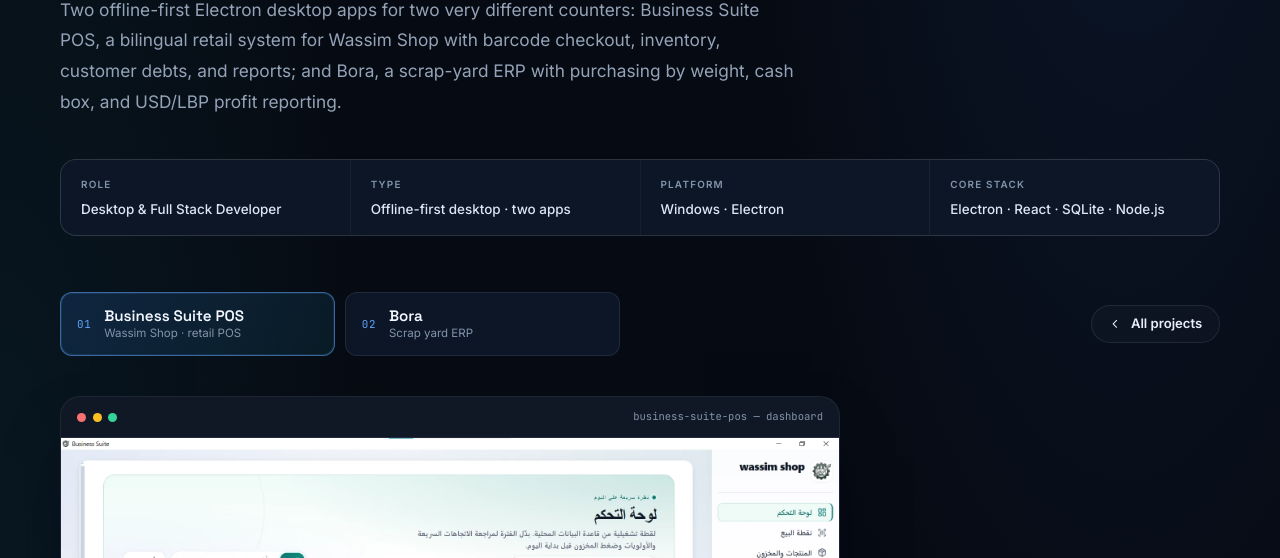
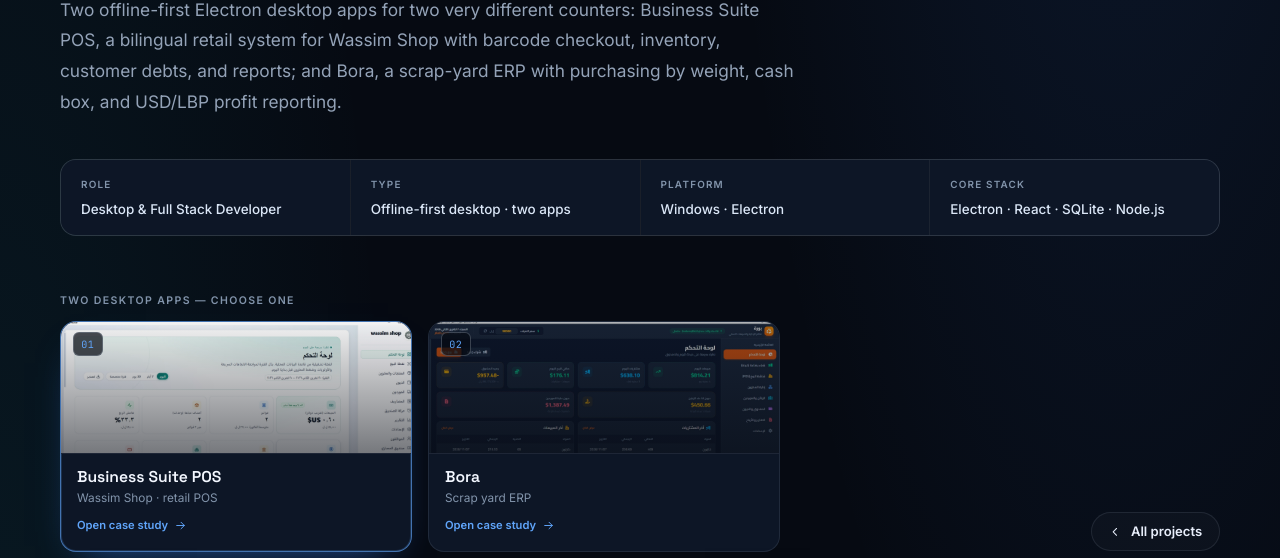
Before and after one commit to karim-boulad0/karim-boulad0.github.io, a plain HTML site: page projects/bora.html in a window 1280 px wide. Shown: the part 394-952 px from the top of the page. Drawn offline with Linux system fonts and the light colour scheme.

Commit message:
Make project tabs visual cards with screenshots

```diff
--- a/assets/css/style.css
+++ b/assets/css/style.css
@@ -1789,75 +1789,149 @@ section[id] {
 
 .case-switcher-bar {
     display: flex;
-    align-items: center;
+    align-items: flex-end;
     justify-content: space-between;
-    gap: 1rem;
+    gap: 1.25rem;
     margin-bottom: clamp(1.75rem, 4vw, 2.5rem);
+}
+
+.case-tabs-wrap {
+    flex: 1 1 auto;
+    min-width: 0;
+}
+
+.case-switcher-label {
+    margin-bottom: 0.7rem;
+    color: var(--muted-2);
+    font-size: 0.66rem;
+    font-weight: 600;
+    letter-spacing: 0.13em;
+    text-transform: uppercase;
 }
 
 .case-tabs {
     display: grid;
     grid-template-columns: repeat(2, minmax(0, 1fr));
-    gap: 0.6rem;
-    width: min(100%, 560px);
+    gap: 1rem;
+    width: min(100%, 720px);
 }
 
 .case-tab {
-    display: flex;
-    align-items: center;
-    gap: 0.8rem;
+    display: block;
     min-width: 0;
-    padding: 0.85rem 1rem;
+    padding: 0;
+    overflow: hidden;
     border: 1px solid var(--border);
-    border-radius: var(--radius-sm);
+    border-radius: var(--radius-md);
     background: var(--surface);
     color: var(--muted);
     font: inherit;
     text-align: left;
     cursor: pointer;
-    transition: border-color 0.2s ease, background 0.2s ease, color 0.2s ease;
+    transition: border-color 0.2s ease, box-shadow 0.2s ease, transform 0.2s ease;
 }
 
 .case-tab:hover {
     border-color: var(--border-strong);
     color: var(--text);
+    transform: translateY(-2px);
 }
 
 .case-tab.is-active {
-    border-color: rgba(96, 165, 250, 0.55);
-    background: linear-gradient(135deg, rgba(59, 130, 246, 0.16), rgba(34, 211, 238, 0.08));
+    border-color: rgba(96, 165, 250, 0.65);
     color: var(--text);
-    box-shadow: inset 0 0 0 1px rgba(96, 165, 250, 0.12);
+    box-shadow: 0 18px 40px -24px rgba(59, 130, 246, 0.7), inset 0 0 0 1px rgba(96, 165, 250, 0.2);
 }
 
 .case-tab:focus-visible {
     outline: 2px solid var(--accent-light);
-    outline-offset: 2px;
+    outline-offset: 3px;
+}
+
+.case-tab-media {
+    position: relative;
+    display: block;
+    height: clamp(96px, 12vw, 132px);
+    overflow: hidden;
+    background: #0a1220;
+    border-bottom: 1px solid var(--border);
+}
+
+.case-tab-media::after {
+    content: "";
+    position: absolute;
+    inset: 0;
+    background: linear-gradient(180deg, rgba(6, 10, 18, 0.05), rgba(6, 10, 18, 0.55));
+    pointer-events: none;
+}
+
+.case-tab-media img {
+    display: block;
+    width: 100%;
+    height: 100%;
+    object-fit: cover;
+    object-position: top center;
+    opacity: 0.72;
+    transition: opacity 0.25s ease, transform 0.35s ease;
+}
+
+.case-tab:hover .case-tab-media img,
+.case-tab.is-active .case-tab-media img {
+    opacity: 1;
+    transform: scale(1.035);
 }
 
 .case-tab-num {
-    flex: none;
+    position: absolute;
+    top: 0.65rem;
+    left: 0.75rem;
+    z-index: 1;
+    padding: 0.15rem 0.45rem;
+    border: 1px solid rgba(148, 163, 184, 0.35);
+    border-radius: 6px;
+    background: rgba(6, 10, 18, 0.72);
     color: var(--accent-light);
     font-family: var(--font-mono);
-    font-size: 0.68rem;
+    font-size: 0.63rem;
     letter-spacing: 0.06em;
 }
 
-.case-tab-text {
+.case-tab-body {
     display: grid;
-    min-width: 0;
-}
-
-.case-tab-text strong {
+    gap: 0.15rem;
+    padding: 0.9rem 1rem 1rem;
+}
+
+.case-tab-body strong {
     font-family: var(--font-display);
-    font-size: 0.95rem;
+    font-size: 0.98rem;
     line-height: 1.25;
 }
 
-.case-tab-text small {
+.case-tab-body small {
     color: var(--muted-2);
-    font-size: 0.72rem;
+    font-size: 0.74rem;
     line-height: 1.4;
+}
+
+.case-tab-cta {
+    display: inline-flex;
+    align-items: center;
+    gap: 0.35rem;
+    margin-top: 0.45rem;
+    color: var(--accent-light);
+    font-size: 0.7rem;
+    font-weight: 600;
+}
+
+.case-tab-cta .icon {
+    width: 13px;
+    height: 13px;
+}
+
+.case-all-projects {
+    flex: none;
+    margin-bottom: 0.1rem;
 }
 
 .case-panel {
@@ -2310,6 +2384,19 @@ section[id] {
 }
 
 @media (max-width: 960px) {
+    .case-switcher-bar {
+        align-items: stretch;
+        flex-direction: column;
+    }
+
+    .case-tabs-wrap {
+        width: 100%;
+    }
+
+    .case-all-projects {
+        width: 100%;
+    }
+
     .featured-project {
         grid-template-columns: minmax(0, 1fr);
     }
--- a/projects/bora.html
+++ b/projects/bora.html
@@ -124,25 +124,42 @@
         <div class="container">
             <div class="case-switcher" data-case-tabs>
                 <div class="case-switcher-bar">
+                    <div class="case-tabs-wrap">
+                        <p class="case-switcher-label">Two desktop apps — choose one</p>
                         <div class="case-tabs" role="tablist" aria-label="Choose a desktop project">
                             <button class="case-tab is-active" id="tab-pos" type="button" role="tab"
                                     aria-selected="true" aria-controls="panel-pos" data-case-tab="pos">
-                            <span class="case-tab-num">01</span>
-                            <span class="case-tab-text">
+                                <span class="case-tab-media">
+                                    <img src="../assets/imgs/wassim-pos-dashboard.webp" alt="" width="1920" height="1011" decoding="async">
+                                    <span class="case-tab-num" aria-hidden="true">01</span>
+                                </span>
+                                <span class="case-tab-body">
                                     <strong>Business Suite POS</strong>
                                     <small>Wassim Shop · retail POS</small>
+                                    <span class="case-tab-cta">
+                                        Open case study
+                                        <svg class="icon" aria-hidden="true"><use href="#i-arrow-right"></use></svg>
+                                    </span>
                                 </span>
                             </button>
                             <button class="case-tab" id="tab-bora" type="button" role="tab"
                                     aria-selected="false" aria-controls="panel-bora" data-case-tab="bora" tabindex="-1">
-                            <span class="case-tab-num">02</span>
-                            <span class="case-tab-text">
+                                <span class="case-tab-media">
+                                    <img src="../assets/imgs/bora-1.webp" alt="" width="1920" height="1010" decoding="async">
+                                    <span class="case-tab-num" aria-hidden="true">02</span>
+                                </span>
+                                <span class="case-tab-body">
                                     <strong>Bora</strong>
                                     <small>Scrap yard ERP</small>
+                                    <span class="case-tab-cta">
+                                        Open case study
+                                        <svg class="icon" aria-hidden="true"><use href="#i-arrow-right"></use></svg>
+                                    </span>
                                 </span>
                             </button>
                         </div>
-                    <a class="btn btn-ghost btn-sm" href="../index.html#projects">
+                    </div>
+                    <a class="btn btn-ghost btn-sm case-all-projects" href="../index.html#projects">
                         <svg class="icon" aria-hidden="true"><use href="#i-chevron-left"></use></svg>
                         All projects
                     </a>
```
Lines whose indentation alone changed are shown as unchanged.
